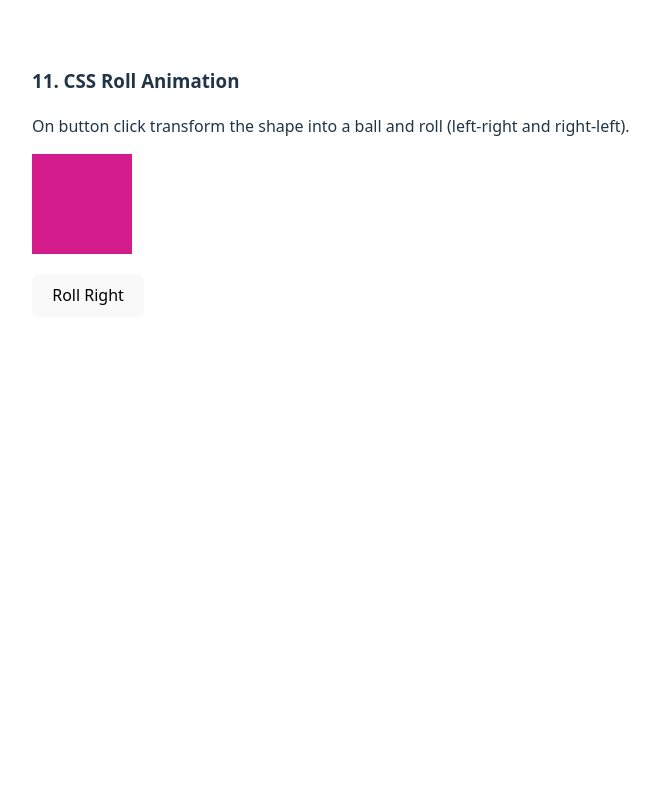
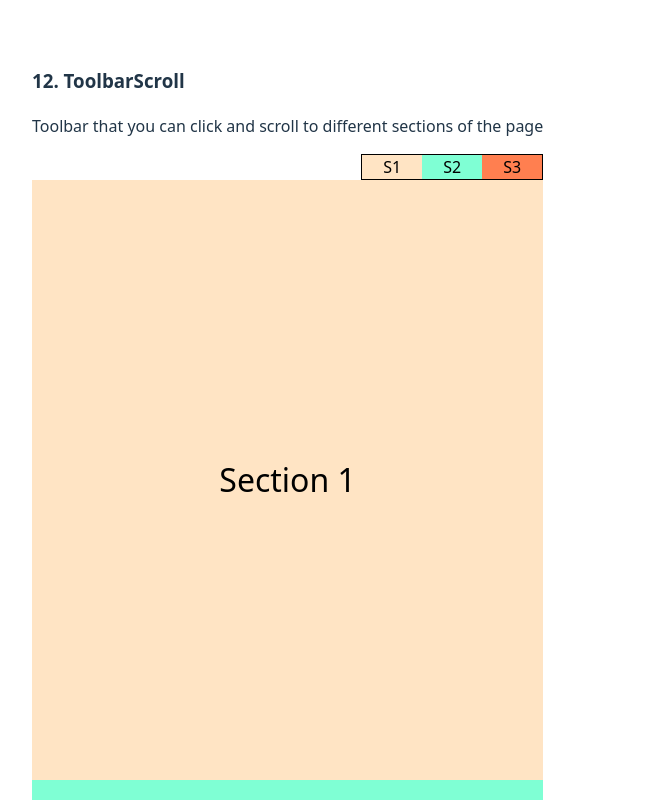
Before and after one commit to vigilvv/react-mini-challenges, a React (Vite) app: page / in a window 1280 px wide. Shown: the top 800 px of the page, without its empty margins (16-675 px from the left). Built offline with nearby package versions, Linux system fonts and the light colour scheme.

Commit message:
feat: Proj12 - ToolbarScroll

```diff
--- a/src/App.tsx
+++ b/src/App.tsx
@@ -12,6 +12,7 @@
 // import TabVisibilityCounter from "./mini-projects/Project09_TabVisibilityCounter";
 // import StopWatch from "./mini-projects/Project10_StopWatch";
 import CSSRollAnimation from "./mini-projects/Project11_CSSRollAnimation";
+import ToolbarScroll from "./mini-projects/Project12_ToolbarScroll";
 
 function App() {
   return (
@@ -84,12 +85,18 @@ function App() {
       </p>
       <StopWatch /> */}
 
-      <h3>11. CSS Roll Animation</h3>
+      {/* <h3>11. CSS Roll Animation</h3>
       <p>
         On button click transform the shape into a ball and roll (left-right and
         right-left).
       </p>
-      <CSSRollAnimation />
+      <CSSRollAnimation /> */}
+
+      <h3>12. ToolbarScroll</h3>
+      <p>
+        Toolbar that you can click and scroll to different sections of the page
+      </p>
+      <ToolbarScroll />
     </>
   );
 }
--- /dev/null
+++ b/src/mini-projects/Project12_ToolbarScroll/NavBar.tsx
@@ -0,0 +1,21 @@
+import styles from "./ToolbarScroll.module.css";
+
+export default function NavBar({
+  handleClick,
+}: {
+  handleClick: (e: React.MouseEvent<HTMLDivElement>) => void;
+}) {
+  return (
+    <nav>
+      <div className={styles.navChild1} onClick={handleClick}>
+        S1
+      </div>
+      <div className={styles.navChild2} onClick={handleClick}>
+        S2
+      </div>
+      <div className={styles.navChild3} onClick={handleClick}>
+        S3
+      </div>
+    </nav>
+  );
+}
--- /dev/null
+++ b/src/mini-projects/Project12_ToolbarScroll/ToolbarScroll.module.css
@@ -0,0 +1,66 @@
+.container {
+    position: relative;
+}
+
+/* SECTION STYLES */
+
+.section {
+    display: grid;
+    align-content: center;
+    text-align: center;
+    color: black;
+    font-weight: 500;
+    font-size: 2rem;
+
+    width: 100%;
+    height: 600px;
+}
+
+.section1 {
+    composes: section;
+    background-color: bisque;
+}
+
+
+.section2 {
+    composes: section;
+    background-color: aquamarine;
+}
+
+.section3 {
+    composes: section;
+    background-color: coral;
+}
+
+/* NAVIGATION STYLES */
+
+nav {
+    position: sticky;
+    top: 40px;
+    margin-left: auto;
+    border: 1px solid black;
+    display: flex;
+    width: fit-content
+}
+
+.navChild {
+    text-align: center;
+    color: black;
+    width: 60px;
+    cursor: pointer;
+}
+
+.navChild1 {
+    composes: navChild;
+    background-color: bisque;
+}
+
+.navChild2 {
+    composes: navChild;
+    background-color: aquamarine;
+}
+
+.navChild3 {
+    composes: navChild;
+    background-color: coral;
+}
--- /dev/null
+++ b/src/mini-projects/Project12_ToolbarScroll/ToolbarScroll.tsx
@@ -0,0 +1,46 @@
+import { useRef } from "react";
+import styles from "./ToolbarScroll.module.css";
+import NavBar from "./NavBar";
+
+type RefType = HTMLDivElement | null;
+
+export default function ToolbarScroll() {
+  const S1ref = useRef<RefType>(null);
+  const S2ref = useRef<RefType>(null);
+  const S3ref = useRef<RefType>(null);
+
+  const handleClick = (e: React.MouseEvent<HTMLDivElement>) => {
+    let ref;
+    const target = e.target as HTMLDivElement;
+
+    const sectionText = target.innerText;
+
+    if (sectionText === "S1") ref = S1ref;
+    if (sectionText === "S2") ref = S2ref;
+    if (sectionText === "S3") ref = S3ref;
+
+    if (!ref?.current) return;
+
+    ref.current.scrollIntoView({
+      behavior: "smooth",
+      block: "start",
+    });
+  };
+
+  return (
+    <div className={styles.container}>
+      <NavBar handleClick={handleClick} />
+      <section>
+        <div className={styles.section1} ref={S1ref}>
+          Section 1
+        </div>
+        <div className={styles.section2} ref={S2ref}>
+          Section 2
+        </div>
+        <div className={styles.section3} ref={S3ref}>
+          Section 3
+        </div>
+      </section>
+    </div>
+  );
+}
--- /dev/null
+++ b/src/mini-projects/Project12_ToolbarScroll/index.ts
@@ -0,0 +1 @@
+export { default } from "./ToolbarScroll";
```
